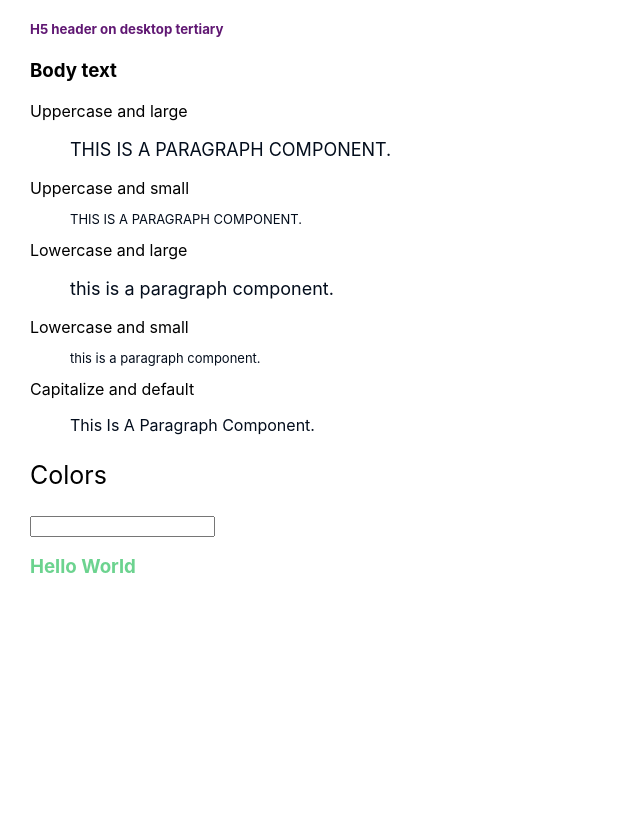
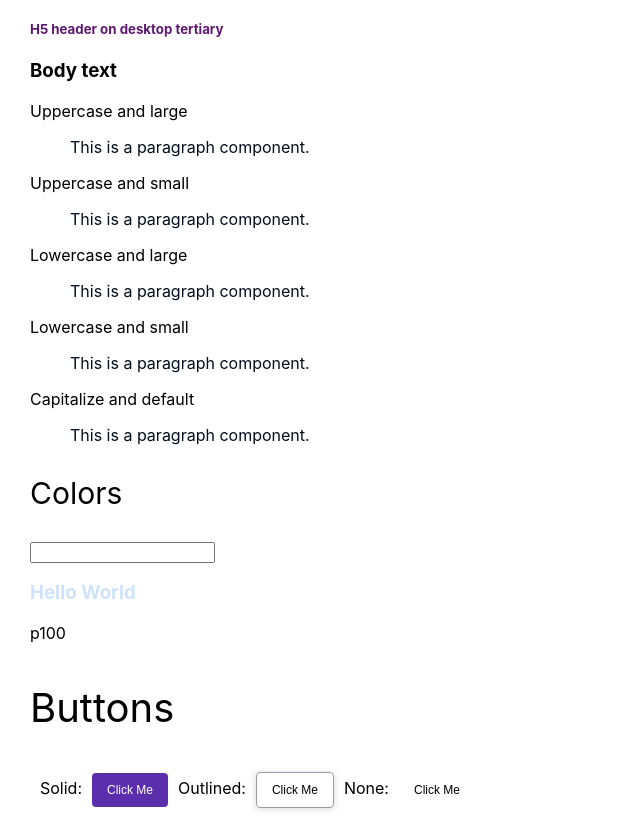
Before and after one commit to dikshashukla455/Design-system, a React (Create React App) app: page / in a window 1280 px wide. Shown: the part 320-1138 px from the top of the page, without its empty margins (0-640 px from the left). Before the commit the page ends 917 px from the top, so only its background shows below. Built offline with nearby package versions, Linux system fonts and the light colour scheme.

Commit message:
Added the button component

```diff
--- a/src/App.js
+++ b/src/App.js
@@ -7,6 +7,7 @@ import {
 	Heading5,
 	Paragraph,
 } from "./components/typography/Typography";
+import Button from "./components/Buttons/Button";
 
 function App() {
 	return (
@@ -50,8 +51,12 @@ function App() {
 					</Paragraph>
 				</dd>
 			</dl>
-			<p style={{ fontSize: "25px" }}>Colors</p>
+			<p style={{ fontSize: "30px" }}>Colors</p>
 			<Color />
+      <p style={{ fontSize: "40px" }}>Buttons</p>
+      <span>Solid:</span><Button type="secondary" variant="default">Click Me</Button>
+      <span>Outlined:</span><Button variant="outlined">Click Me</Button>
+      <span>None:</span><Button variant="transparent">Click Me</Button>
 		</div>
 	);
 }
--- /dev/null
+++ b/src/components/Buttons/Button.js
@@ -0,0 +1,38 @@
+import React from "react";
+import { getThemeColor } from "../colors/UtilityFunction";
+import { colors } from "../Data/ColorData";
+
+function Button({ backgroundColor, color, children, type, variant }) {
+	const pri = type === "primary" ? colors.primary.p400 : "";
+	const sec = type === "secondary" ? colors.secondary.s400 : "";
+	const ter = type === "tertiary" ? colors.tertiary.t400 : "";
+	const acc = type === "accent" ? colors.accent.a400 : "";
+	const suc = type === "success" ? colors.success.s400 : "";
+	const war = type === "warning" ? colors.warning.w400 : "";
+	const dan = type === "danger" ? colors.danger.d400 : "";
+	const gry = type === "grey" ? colors.grey.g400 : "";
+	const blk = type === "black" ? colors.black.b300 : "";
+	const btnTransparency = variant === "transparent" ? "buttonNone" : "";
+	const btnOutlined = variant === "outlined" ? "buttonOutline" : "";
+
+	const colorCode = color && getThemeColor(color);
+	const backColorCode = backgroundColor && getThemeColor(backgroundColor);
+	const customBackgroundColor = backColorCode
+		? colors[backColorCode][color]
+		: "";
+	return (
+		<>
+			<button
+				style={{
+					color: `${colorCode ? colors[colorCode][color] : "white"}`,
+					backgroundColor: `${pri} ${sec} ${ter} ${acc} ${suc} ${war} ${dan} ${gry} ${blk} ${customBackgroundColor}`,
+				}}
+                className={`${btnTransparency} ${btnOutlined}`}
+			>
+				{children}
+			</button>
+		</>
+	);
+}
+
+export default Button;
--- a/src/components/colors/Color.js
+++ b/src/components/colors/Color.js
@@ -1,17 +1,18 @@
 
 import {useState} from 'react';
 import { colors } from "../Data/ColorData";
+import { getThemeColor } from './UtilityFunction';
 function Color() {
-	const [searColor, setsearColor]=useState('');
+	const [searColor, setsearColor]=useState('p100');
 	const oncolorhandler = (e) =>{
 		setsearColor(e.target.value);
 	}
 	console.log(searColor);
-
+	const ColorProperty = getThemeColor(searColor);
 	return(
 		<>
 		<input type="text" onChange={oncolorhandler} />
-	<h3 style={{color: `${colors.success.s200}`}}>Hello World</h3>
+	<h3 style={{color: `${colors[ColorProperty][searColor]}`}}>Hello World</h3>
 	{searColor}
 	</>
 	);
--- /dev/null
+++ b/src/components/colors/UtilityFunction.js
@@ -0,0 +1,40 @@
+export function getThemeColor(color) {
+	const themeColor = {
+		p: "primary",
+		s: "secondary",
+		t: "tertiary",
+        a: "accent",
+        su: "success",
+        w: "warning",
+        d: "danger",
+        g: "grey",
+        b: "black"
+	};
+	if (color.slice(0, 1) === "p") { // primary
+		return themeColor.p;
+	}
+	if (color.slice(0, 1) === "s") { // secondary
+		return themeColor.s;
+	}
+	if (color.slice(0, 1) === "t") { // tertiary
+		return themeColor.t;
+	}
+    if (color.slice(0, 1) === "a") { // accent
+		return themeColor.a;
+	}
+	if (color.slice(0, 1) === "su") { // success
+		return themeColor.su;
+	}
+	if (color.slice(0, 1) === "w") { // warning
+		return themeColor.w;
+	}
+    if (color.slice(0, 1) === "d") { // danger
+		return themeColor.d;
+	}
+	if (color.slice(0, 1) === "g") { // grey
+		return themeColor.g;
+	}
+	if (color.slice(0, 1) === "b") { // black
+		return themeColor.b;
+	}
+}
--- a/src/components/typography/Typography.js
+++ b/src/components/typography/Typography.js
@@ -1,44 +1,5 @@
 import { colors } from "../Data/ColorData";
-function getThemeColor(color) {
-	const themeColor = {
-		p: "primary",
-		s: "secondary",
-		t: "tertiary",
-        a: "accent",
-        su: "success",
-        w: "warning",
-        d: "danger",
-        g: "grey",
-        b: "black"
-	};
-	if (color.slice(0, 1) === "p") {
-		return themeColor.p;
-	}
-	if (color.slice(0, 1) === "s") {
-		return themeColor.s;
-	}
-	if (color.slice(0, 1) === "t") {
-		return themeColor.t;
-	}
-    if (color.slice(0, 1) === "a") {
-		return themeColor.a;
-	}
-	if (color.slice(0, 1) === "su") {
-		return themeColor.su;
-	}
-	if (color.slice(0, 1) === "w") {
-		return themeColor.w;
-	}
-    if (color.slice(0, 1) === "d") {
-		return themeColor.d;
-	}
-	if (color.slice(0, 1) === "g") {
-		return themeColor.g;
-	}
-	if (color.slice(0, 1) === "b") {
-		return themeColor.b;
-	}
-}
+import { getThemeColor } from "../colors/UtilityFunction";
 
 // h1
 export const Heading1 = ({ color, children }) => {
@@ -88,10 +49,10 @@ export const Heading5 = ({ color, children }) => {
 	);
 };
 //paragraph
-export const Paragraph = ({ color, children, Font_size, Text_transform }) => {
+export const Paragraph = ({ color, children, fontSize, textTransform }) => {
 	const colorCode = getThemeColor(color);
 	return (
-		<p style={{ color: `${colors[colorCode][color]}`, fontSize:`${Font_size}` , textTransform:`${Text_transform}` }}>
+		<p style={{ color: `${colors[colorCode][color]}`, fontSize:`${fontSize}` , textTransform:`${textTransform}` }}>
 			{children}
 		</p>
 	);
--- a/src/index.css
+++ b/src/index.css
@@ -14,3 +14,25 @@ code {
 body{
   margin-left: 30px;
 }
+button{
+  font-size:12px;
+  padding: 10px 15px;
+  border: none;
+  font-weight: 500;
+  border-radius: 4px;
+  margin-left: 10px;
+  margin-bottom: 10px;
+}
+.buttonNone{
+color: black !important;
+background: transparent;
+}
+.buttonOutline{
+  color: black !important;
+  background: transparent;
+  border:1px solid #989CA2;
+  box-shadow: 0px 1px 6px rgba(93, 95, 99, 0.25);;
+}
+span{
+  margin-left:10px;
+}
```
